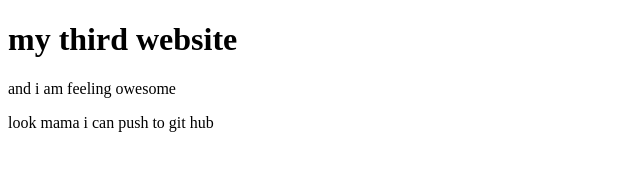
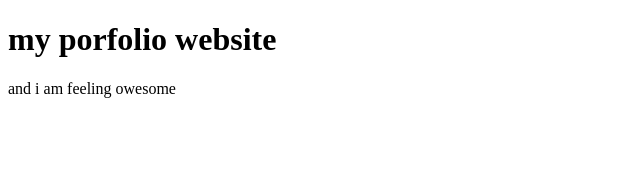
Before and after one commit to jhanker/my-third-website, a plain HTML site: page index.html in a window 1280 px wide. Shown: the whole page, without its empty margins (0-640 px from the left). Drawn offline with Linux system fonts and the light colour scheme.

Commit message:
morning changes

```diff
--- a/index.html
+++ b/index.html
@@ -6,8 +6,8 @@
     <title>Document</title>
 </head>
 <body>
-    <h1>my third website</h1>
+    <h1>my porfolio website</h1>
     <p>and i am feeling owesome</p>
-    <p>look mama i can push to git hub</p>
+
 </body>
 </html>
```
